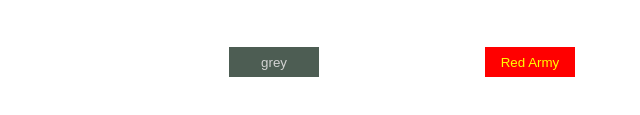
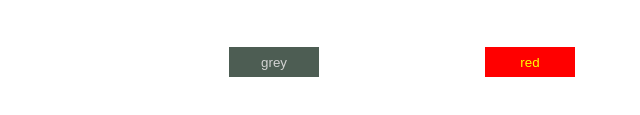
Before and after one commit to stonklord84/Top-Down-Shooter-Game, a website with bundled scripts: page client/index.html in a window 1280 px wide. Shown: the part 403-518 px from the top of the page, 238-878 px from the left. Built offline with nearby package versions, Linux system fonts and the light colour scheme; files whose address does not match are found by name.

Commit message:
Update index.html

```diff
--- a/client/index.html
+++ b/client/index.html
@@ -52,7 +52,7 @@
 <script src = "socket.io/socket.io.js"></script>
 <script src = "gameloop.js" type = "module"></script>
 <button id = 'wehrmacht'>grey</button>
-<button id = 'redarmy'>Red Army</button>
+<button id = 'redarmy'>red</button>
 <input type = 'text' id = 'nickname' autocomplete = "off">
 <label id = 'label' for = 'nickname'>nickname</label>
 <h1 id = 'deathmessage'>You died</h1>
```
